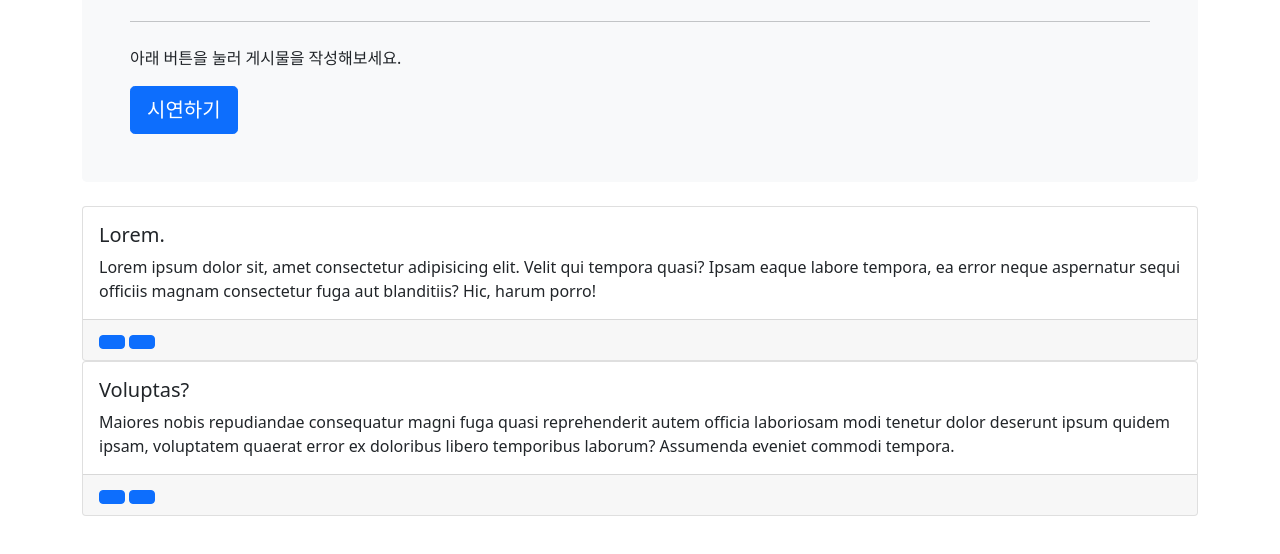
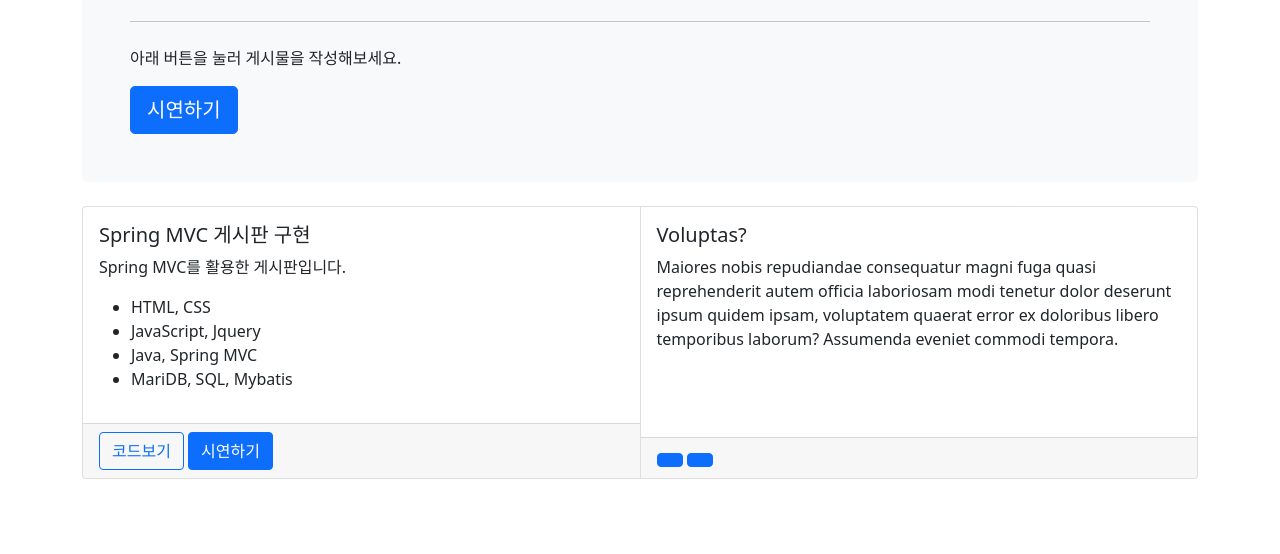
Before and after one commit to sebaek/sebaek.github.io5, a plain HTML site: page index.html in a window 1280 px wide. Shown: the part 216-770 px from the top of the page. Drawn offline with nearby package versions, Linux system fonts and the light colour scheme.

Commit message:
add card

```diff
--- a/index.html
+++ b/index.html
@@ -50,20 +50,28 @@
         <div class="row">
             <div class="col">
 
-                <!-- .card-deck>.card*2>.card-body>h5.card-title>lorem1^p.card-text>lorem^^.card-footer>a.btn.btn-primary*2 -->
-                <div class="card-deck">
+                <!-- .card-group>.card*2>.card-body>h5.card-title>lorem1^p.card-text>lorem^^.card-footer>a.btn.btn-primary*2 -->
+                <div class="card-group">
                     <div class="card">
                         <div class="card-body">
                             <h5 class="card-title">
-                                Lorem.
+                                Spring MVC 게시판 구현
                             </h5>
                             <p class="card-text">
-                                Lorem ipsum dolor sit, amet consectetur adipisicing elit. Velit qui tempora quasi? Ipsam eaque labore tempora, ea error neque aspernatur sequi officiis magnam consectetur fuga aut blanditiis? Hic, harum porro!
+                                Spring MVC를 활용한 게시판입니다.
                             </p>
+
+                            <ul>
+                                <li>HTML, CSS</li>
+                                <li>JavaScript, Jquery</li>
+                                <li>Java, Spring MVC</li>
+                                <li>MariDB, SQL, Mybatis</li>
+                            </ul>
+
                         </div>
                         <div class="card-footer">
-                            <a href="" class="btn btn-primary"></a>
-                            <a href="" class="btn btn-primary"></a>
+                            <a href="https://github.com/sebaek/spring20220513" class="btn btn-outline-primary"> 코드보기 </a>
+                            <a href="http://3.34.146.184/spr/board/list" class="btn btn-primary"> 시연하기 </a>
                         </div>
                     </div>
                     <div class="card">
```
